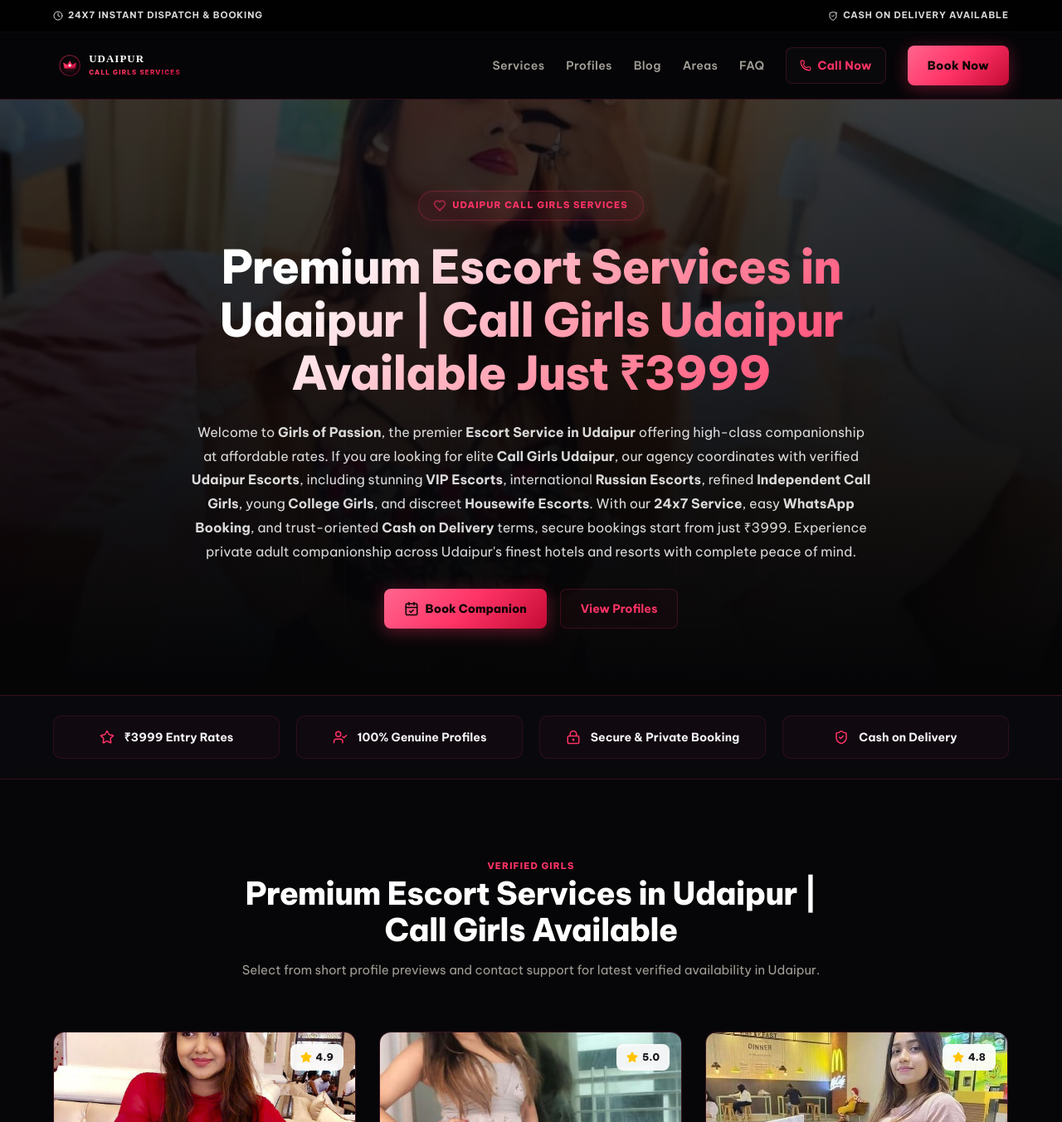
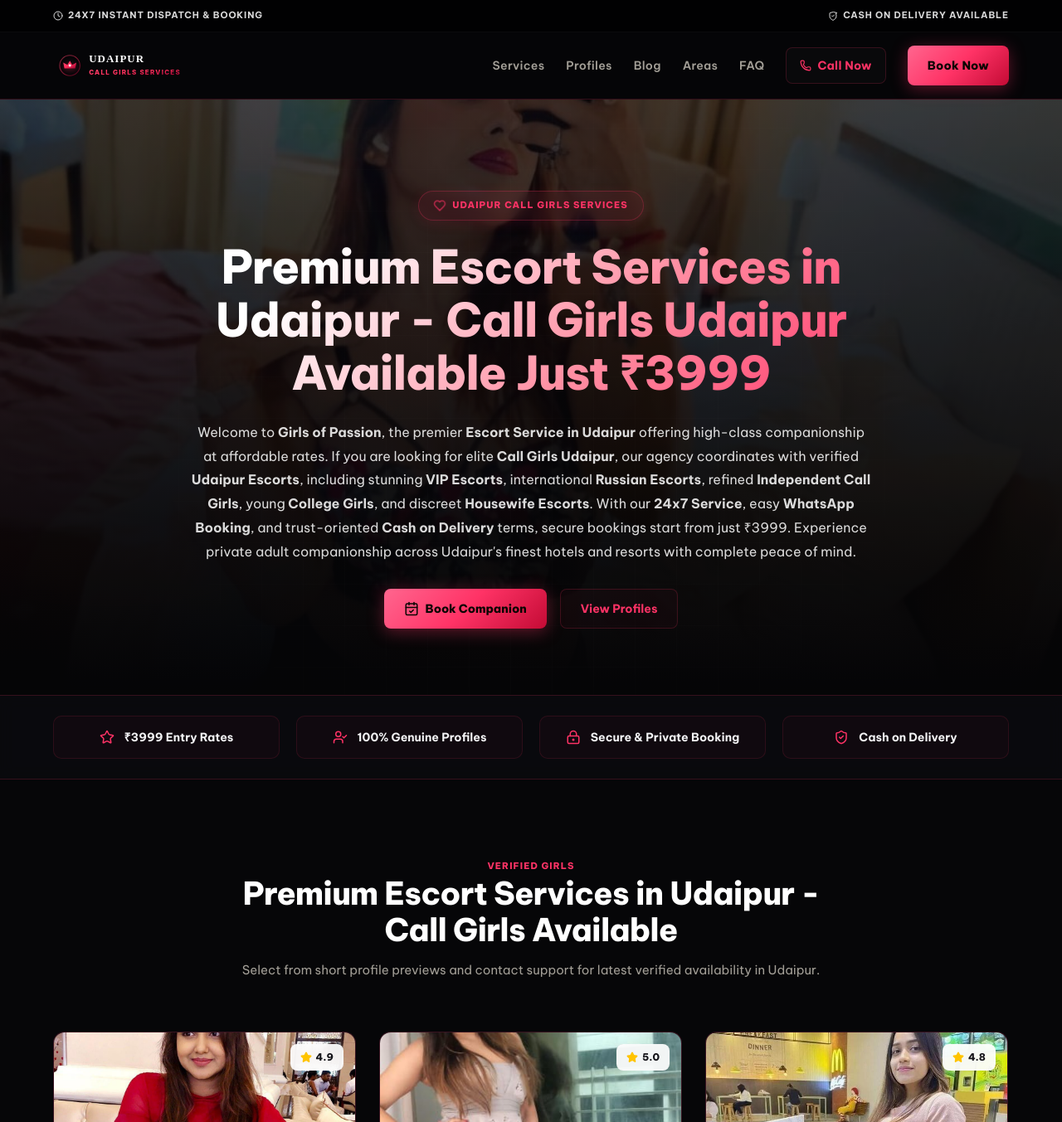
Before and after one commit to udaipuresorthub-del/velvet-affair, a Next.js app: page / in a window 1280 px wide. Shown: the top 1353 px of the page at 83% size. Built offline with nearby package versions, Linux system fonts and the light colour scheme.

Commit message:
chore: replace vertical bar '|' delimiter with hyphen '-' in page titles and metadata

```diff
--- a/src/app/blog/[slug]/page.tsx
+++ b/src/app/blog/[slug]/page.tsx
@@ -31,7 +31,7 @@ export async function generateMetadata({ params }: Props) {
   if (post.publishDate > today) return {};
 
   return {
-    title: `${post.title} | Call Girls Services Udaipur`,
+    title: `${post.title} - Call Girls Services Udaipur`,
     description: post.description,
     keywords: post.keywords,
     alternates: {
--- a/src/app/blog/page.tsx
+++ b/src/app/blog/page.tsx
@@ -7,7 +7,7 @@ import { Calendar, ChevronRight } from "lucide-react";
 export const dynamic = "force-dynamic";
 
 export const metadata = {
-  title: "Official Blog & Guides | Call Girls Services Udaipur",
+  title: "Official Blog & Guides - Call Girls Services Udaipur",
   description: "Read our official companion guides, adult service directories, and private booking tips in Udaipur.",
   alternates: {
     canonical: `${siteConfig.url}/blog`
--- a/src/app/layout.tsx
+++ b/src/app/layout.tsx
@@ -16,7 +16,7 @@ const beVietnam = Be_Vietnam_Pro({
 export const metadata: Metadata = {
   metadataBase: new URL(siteConfig.url),
   applicationName: siteConfig.name,
-  title: "Premium Escort Services in Udaipur | Call Girls Udaipur Available Just ₹3999",
+  title: "Premium Escort Services in Udaipur - Call Girls Udaipur Available Just ₹3999",
   description:
     "Book premium Escort Services in Udaipur with Call Girls Udaipur. Verified Udaipur Escorts, VIP & Russian Escorts from ₹3999. 24x7 cash on delivery, WhatsApp booking.",
   verification: {
@@ -31,7 +31,7 @@ export const metadata: Metadata = {
     canonical: siteConfig.url
   },
   openGraph: {
-    title: "Premium Escort Services in Udaipur | Call Girls Udaipur Just ₹3999",
+    title: "Premium Escort Services in Udaipur - Call Girls Udaipur Just ₹3999",
     description:
       "Book premium Escort Services in Udaipur with Call Girls Udaipur. Verified Udaipur Escorts, VIP & Russian Escorts from ₹3999. 24x7 cash on delivery, WhatsApp booking.",
     url: siteConfig.url,
@@ -42,7 +42,7 @@ export const metadata: Metadata = {
   },
   twitter: {
     card: "summary_large_image",
-    title: "Premium Escort Services in Udaipur | Call Girls Udaipur Just ₹3999",
+    title: "Premium Escort Services in Udaipur - Call Girls Udaipur Just ₹3999",
     description:
       "Book premium Escort Services in Udaipur with Call Girls Udaipur. Verified Udaipur Escorts, VIP & Russian Escorts from ₹3999. 24x7 cash on delivery, WhatsApp booking.",
     images: ["/images/udaipur-escort-service.jpg"]
--- a/src/app/not-found.tsx
+++ b/src/app/not-found.tsx
@@ -2,7 +2,7 @@ import Link from "next/link";
 import { siteConfig } from "@/lib/site";
 
 export const metadata = {
-  title: "Page Not Found | Udaipur Call Girls Services",
+  title: "Page Not Found - Udaipur Call Girls Services",
   description: "The page you are looking for does not exist. Return to Udaipur Call Girls Services homepage."
 };
 
--- a/src/app/page.tsx
+++ b/src/app/page.tsx
@@ -33,7 +33,7 @@ function getIndianDateString() {
 }
 
 export const metadata = {
-  title: "Premium Escort Services in Udaipur | Call Girls Udaipur Available Just ₹3999",
+  title: "Premium Escort Services in Udaipur - Call Girls Udaipur Available Just ₹3999",
   description: "Book premium Escort Services in Udaipur with Call Girls Udaipur. Verified Udaipur Escorts, VIP & Russian Escorts from ₹3999. 24x7 cash on delivery, WhatsApp booking.",
   alternates: {
     canonical: siteConfig.url
@@ -228,7 +228,7 @@ export default function Home() {
   const profileItemListJsonLd = {
     "@context": "https://schema.org",
     "@type": "ItemList",
-    "name": "Premium Escort Services in Udaipur | Call Girls Available",
+    "name": "Premium Escort Services in Udaipur - Call Girls Available",
     "itemListElement": girlsCards.map((girl, index) => ({
       "@type": "ListItem",
       "position": index + 1,
@@ -320,7 +320,7 @@ export default function Home() {
             <Heart size={14} className="icon-pulse" />
             <span className="eyebrow">Udaipur Call Girls Services</span>
           </div>
-          <h1>Premium Escort Services in Udaipur | Call Girls Udaipur Available Just ₹3999</h1>
+          <h1>Premium Escort Services in Udaipur - Call Girls Udaipur Available Just ₹3999</h1>
           <p className="hero-description">
             Welcome to <strong>Girls of Passion</strong>, the premier <strong>Escort Service in Udaipur</strong> offering high-class companionship at affordable rates. If you are looking for elite <strong>Call Girls Udaipur</strong>, our agency coordinates with verified <strong>Udaipur Escorts</strong>, including stunning <strong>VIP Escorts</strong>, international <strong>Russian Escorts</strong>, refined <strong>Independent Call Girls</strong>, young <strong>College Girls</strong>, and discreet <strong>Housewife Escorts</strong>. With our <strong>24x7 Service</strong>, easy <strong>WhatsApp Booking</strong>, and trust-oriented <strong>Cash on Delivery</strong> terms, secure bookings start from just ₹3999. Experience private adult companionship across Udaipur's finest hotels and resorts with complete peace of mind.
           </p>
@@ -362,7 +362,7 @@ export default function Home() {
         <div className="shell">
           <div className="center-header">
             <span className="eyebrow">Verified Girls</span>
-            <h2>Premium Escort Services in Udaipur | Call Girls Available</h2>
+            <h2>Premium Escort Services in Udaipur - Call Girls Available</h2>
             <p className="subtitle">
               Select from short profile previews and contact support for latest verified availability in Udaipur.
             </p>
--- a/src/app/privacy/page.tsx
+++ b/src/app/privacy/page.tsx
@@ -1,7 +1,7 @@
 import { siteConfig } from "@/lib/site";
 
 export const metadata = {
-  title: "Privacy Policy | Udaipur Call Girls Services",
+  title: "Privacy Policy - Udaipur Call Girls Services",
   description: "Discreet and private data practices. Learn how Udaipur Call Girls Services protects user confidentiality, inquiry details, and respects client preferences.",
   alternates: {
     canonical: `${siteConfig.url}/privacy`
--- a/src/app/profiles/page.tsx
+++ b/src/app/profiles/page.tsx
@@ -3,7 +3,7 @@ import Link from "next/link";
 import { profileImages, siteConfig } from "@/lib/site";
 
 export const metadata = {
-  title: "Reviewed Companion Profiles | Call Girls in Udaipur Preview",
+  title: "Reviewed Companion Profiles - Call Girls in Udaipur Preview",
   description: "Browse our premium companion profiles in Udaipur. Select VIP, independent, model-style, and Russian escort previews starting from ₹3999 with 24x7 support.",
   alternates: {
     canonical: `${siteConfig.url}/profiles`
--- a/src/app/terms/page.tsx
+++ b/src/app/terms/page.tsx
@@ -1,7 +1,7 @@
 import { siteConfig } from "@/lib/site";
 
 export const metadata = {
-  title: "Terms and Conditions | Udaipur Call Girls Services",
+  title: "Terms and Conditions - Udaipur Call Girls Services",
   description: "Terms and conditions of use for Udaipur Call Girls Services. Essential rules, age criteria, and client requirements for booking adult companions in Udaipur.",
   alternates: {
     canonical: `${siteConfig.url}/terms`
```
